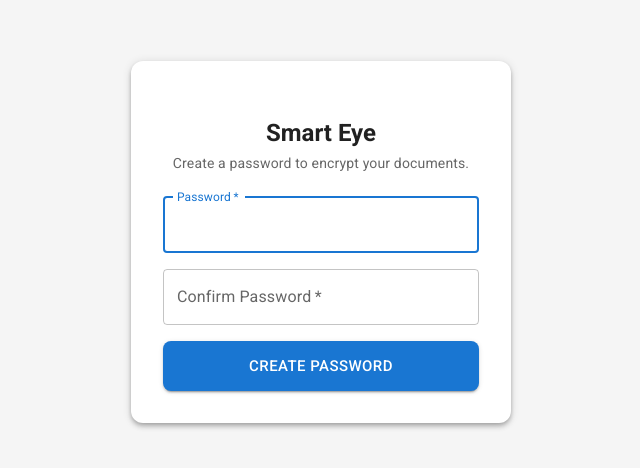
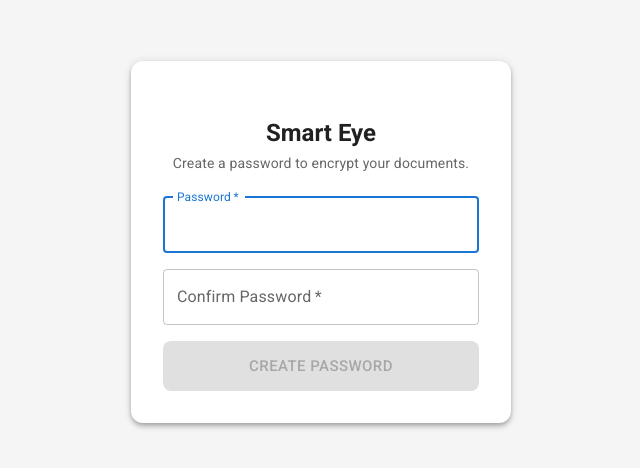
Before and after one commit to nuuuwan/smart_eye, a React (Create React App) app: page / in a window 1280 px wide. Shown: the part 158-626 px from the top of the page, without its empty margins (319-959 px from the left). Built offline with nearby package versions, Linux system fonts and the light colour scheme; no server answers; some icons are missing.

Commit message:
feat: streamline password validation and enhance user feedback on PasswordPage

```diff
--- a/src/view/pages/PasswordPage.js
+++ b/src/view/pages/PasswordPage.js
@@ -40,16 +40,14 @@ export default function PasswordPage({ onAuthenticated }) {
       .finally(() => setLoading(false));
   }, []);
 
+  const passwordsMatch = password && confirm && password === confirm;
+
   const handleSubmit = async (e) => {
     e.preventDefault();
     setError("");
 
-    if (isFirstTime) {
     if (!password) return setError("Please enter a password.");
-      if (password !== confirm) return setError("Passwords do not match.");
-    } else {
-      if (!password) return setError("Please enter your password.");
-    }
+    if (!passwordsMatch) return setError("Passwords do not match.");
 
     setSubmitting(true);
     try {
@@ -126,11 +124,10 @@ export default function PasswordPage({ onAuthenticated }) {
             value={password}
             onChange={(e) => setPassword(e.target.value)}
             autoFocus
-            autoComplete={isFirstTime ? "new-password" : "current-password"}
+            autoComplete="current-password"
             sx={{ mb: 2 }}
           />
 
-          {isFirstTime && (
           <TextField
             label="Confirm Password"
             type="password"
@@ -138,10 +135,11 @@ export default function PasswordPage({ onAuthenticated }) {
             required
             value={confirm}
             onChange={(e) => setConfirm(e.target.value)}
-              autoComplete="new-password"
+            autoComplete="current-password"
+            error={confirm.length > 0 && password !== confirm}
+            helperText={confirm.length > 0 && password !== confirm ? "Passwords do not match" : ""}
             sx={{ mb: 2 }}
           />
-          )}
 
           {error && (
             <Alert severity="error" sx={{ mb: 2 }} onClose={() => setError("")}>
@@ -154,7 +152,7 @@ export default function PasswordPage({ onAuthenticated }) {
             variant="contained"
             fullWidth
             size="large"
-            disabled={submitting}
+            disabled={submitting || !passwordsMatch}
             sx={{ borderRadius: 2, py: 1.5 }}
           >
             {submitting ? (
```
Lines whose indentation alone changed are shown as unchanged.
